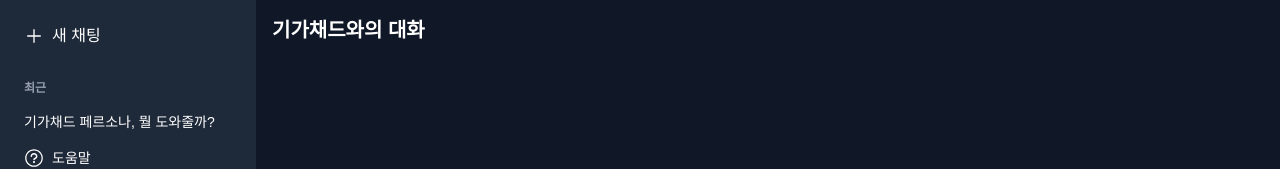
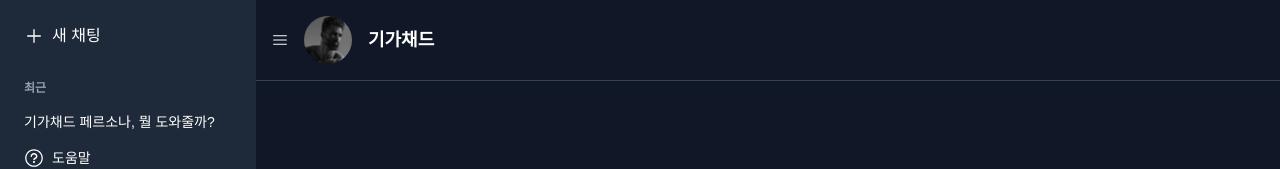
Before and after one commit to junkue20/GigaChadGPT, a Next.js app: page /chat in a window 1280 px wide. Shown: the top 169 px of the page. Built offline with nearby package versions, Linux system fonts and the light colour scheme.

Commit message:
사이드바 메뉴 아이콘 스타일 조정

```diff
--- a/app/chat/components/ChatHeader.tsx
+++ b/app/chat/components/ChatHeader.tsx
@@ -1,9 +1,17 @@
 'use client';
 
-export default function ChatHeader() {
+import { HamburgerMenuIcon } from '@radix-ui/react-icons';
+import { ChatContainerProps } from '../types';
+import ChatBotIcon from './ChatBotIcon';
+
+export default function ChatHeader({ onMenuClick }: ChatContainerProps) {
   return (
-    <header className="hidden md:flex p-4 border-gray-700">
-      <h1 className="font-bold text-xl">기가채드와의 대화</h1>
+    <header className="p-4 flex items-center gap-4 border-b border-gray-700">
+      <button onClick={onMenuClick} className="p-lg">
+        <HamburgerMenuIcon className="sm:w-6 sm:h-6 md:w-4 md:h-4" />
+      </button>
+      <ChatBotIcon />
+      <h1 className="font-bold text-lg">기가채드</h1>
     </header>
   );
 }
```
